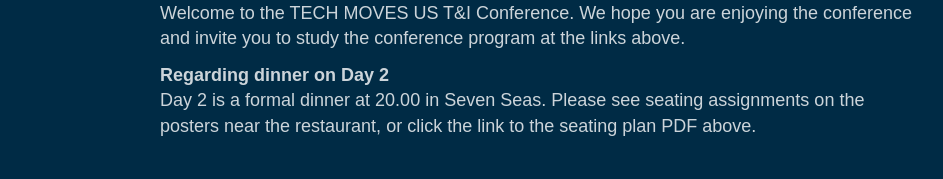
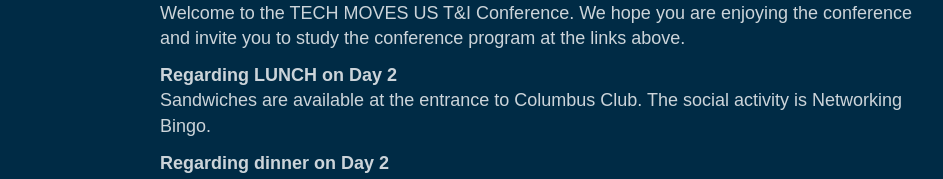
Before and after one commit to dfds/tni-conf-2021, a Vue app in the folder app/: page / in a window 1280 px wide. Shown: the part 552-731 px from the top of the page, without its empty margins (96-1039 px from the left). Built offline with nearby package versions, Linux system fonts and the light colour scheme; no server answers; a web font is replaced by a local one.

Commit message:
Lunch d2 (#5)
* Update LandingPage.vue with lunch instructions

```diff
--- a/app/src/components/LandingPage.vue
+++ b/app/src/components/LandingPage.vue
@@ -8,6 +8,10 @@
     <div class="banner"><img src="https://dfds-ti-conf-data.s3.eu-central-1.amazonaws.com/tech-moves-us.jpg" /></div>
     <div class="text">
       <p>Dear colleague<br />Welcome to the TECH MOVES US T&I Conference. We hope you are enjoying the conference and invite you to study the conference program at the links above.</p>
+      <h2>Regarding LUNCH on Day 2</h2>
+      <p>
+        Sandwiches are available at the entrance to Columbus Club. The social activity is Networking Bingo.
+      </p>
       <h2>Regarding dinner on Day 2</h2>
       <p>
         Day 2 is a formal dinner at 20.00 in Seven Seas. Please see seating assignments on the posters near the restaurant, or click the link to the seating plan PDF above.
```
